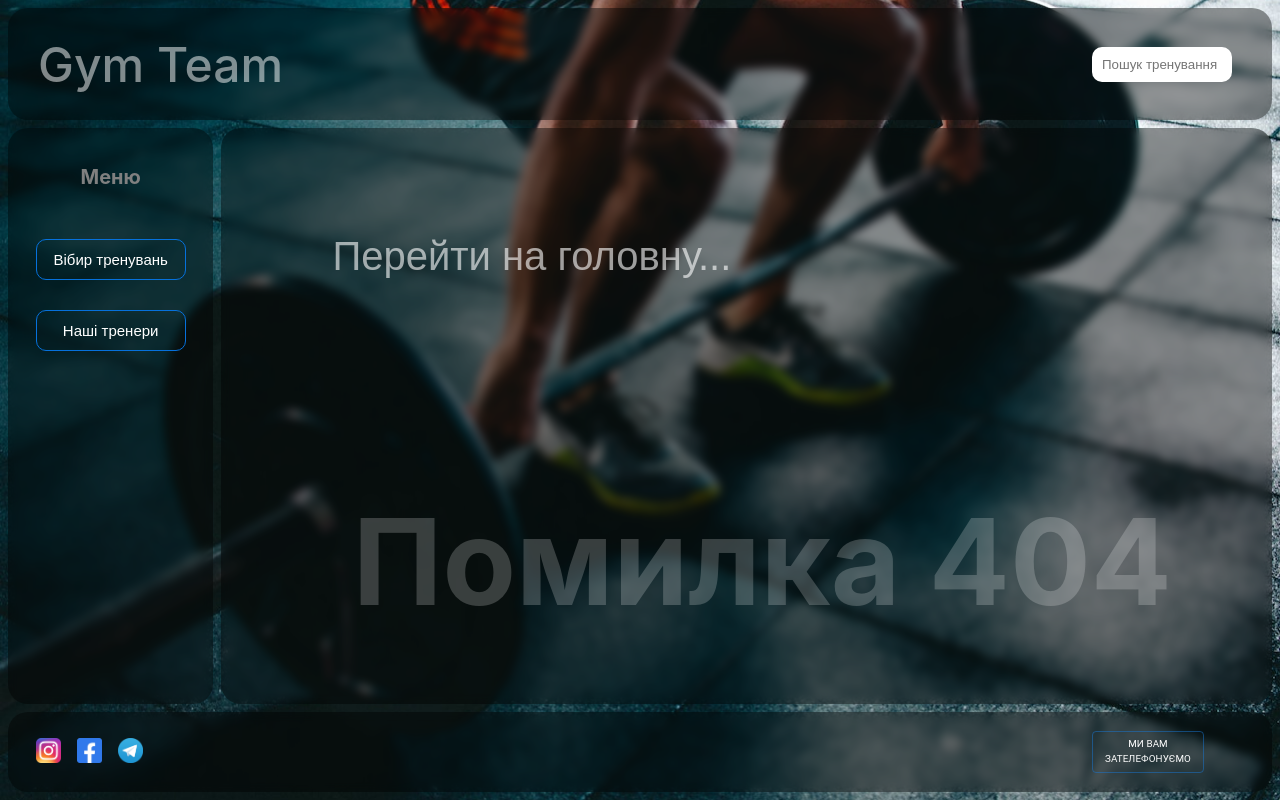
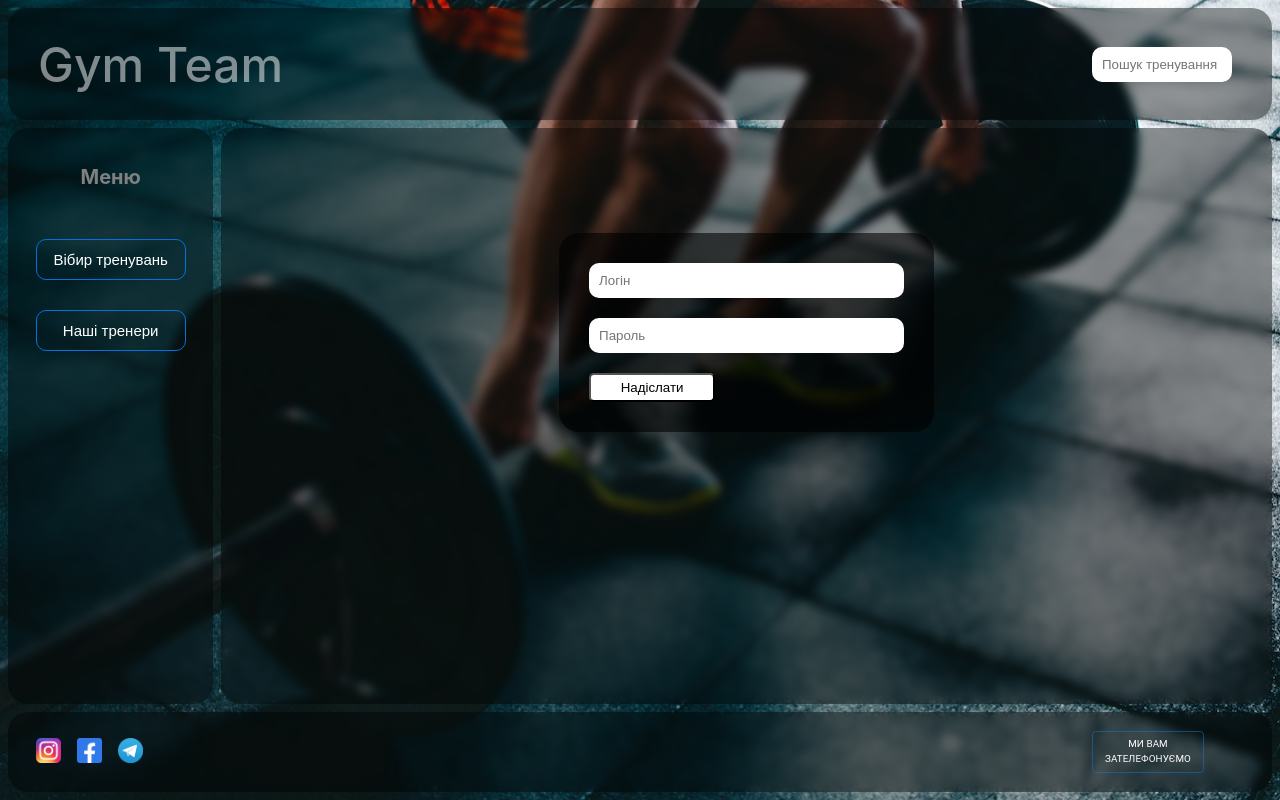
Before and after one commit to glinkinzhenya/Diplom-pro, a React (Create React App) app: page /admin in a window 1280 px wide. Before the commit this address had no page. Built offline with nearby package versions, Linux system fonts and the light colour scheme.

Commit message:
add burger

```diff
--- a/package.json
+++ b/package.json
@@ -15,6 +15,7 @@
     "eslint-plugin-promise": "^6.1.1",
     "react": "^18.2.0",
     "react-dom": "^18.2.0",
+    "react-hook-form": "^7.43.9",
     "react-redux": "^8.0.5",
     "react-router-dom": "^6.9.0",
     "react-scripts": "5.0.1",
--- /dev/null
+++ b/src/pages/Admin/Admin.css
@@ -0,0 +1,19 @@
+.admin {
+display: flex;
+flex-direction: column;
+gap: 20px;
+padding: 30px;
+background-color: rgba(0, 0, 0, 0.591);
+width: 30%;
+margin-left: auto;
+margin-right: auto;
+border-radius: 20px;
+margin-top: 10%;
+}
+.admin>button {
+width: 40%;
+border-radius: 5px;
+padding: 5px;
+background-color: white;
+border: 1px soid black;
+}
--- /dev/null
+++ b/src/pages/Admin/Admin.jsx
@@ -0,0 +1,13 @@
+import React from 'react';
+import './Admin.css';
+
+export default function Admin() {
+  return (<>
+    <div className='admin'>
+      <input type="text" placeholder='Логін' />
+      <input type="password" placeholder='Пароль' />
+      <button>Надіслати</button>
+    </div>
+
+  </>);
+}
--- a/src/pages/MainRoute.jsx
+++ b/src/pages/MainRoute.jsx
@@ -4,6 +4,7 @@ import Main from './MainPage/MainPage';
 import Trainings from './Trainings/Trainings';
 import SportPage from './SportPage/SportPage';
 import Trainers from './Trainers/Trainers';
+import Admin from './Admin/Admin';
 import NotFound from './NotFound/NotFound';
 import Start from './Start/Start';
 
@@ -15,7 +16,7 @@ export default function MainRoute() {
         {/* /edit фиксированный элемент */}
         <Route path='/trainings' element={<Trainings />} />
         <Route path='/trainers' element={<Trainers />} />
-
+        <Route path='/admin' element={<Admin />} />
         {/* /:name плавающий элемент */}
         <Route path='/trainings/:name' element={<SportPage />} />
         <Route path='/*' element={<NotFound />} />
```
Also changed, not shown: 2 other files (tests, documents, lock files or other folders).
